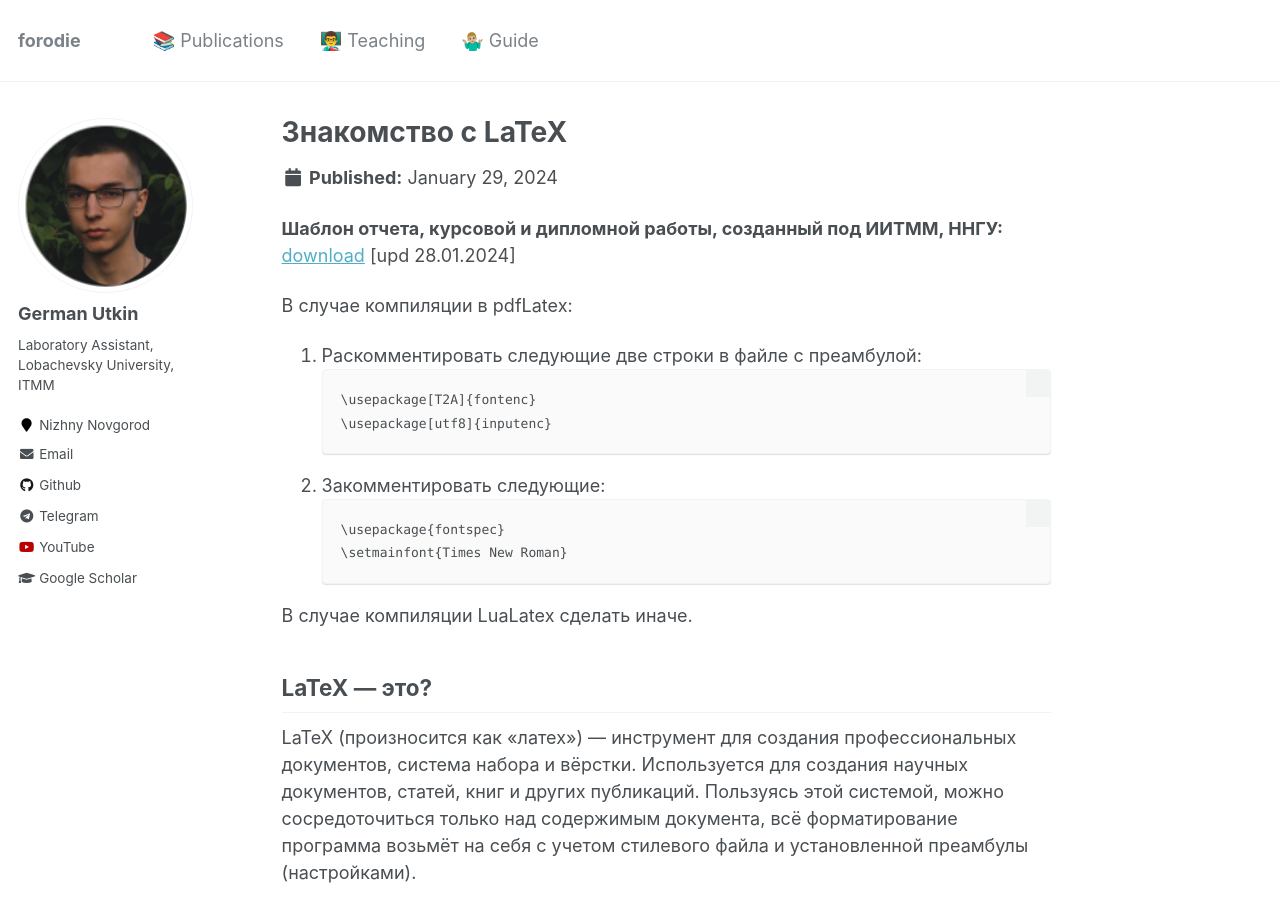
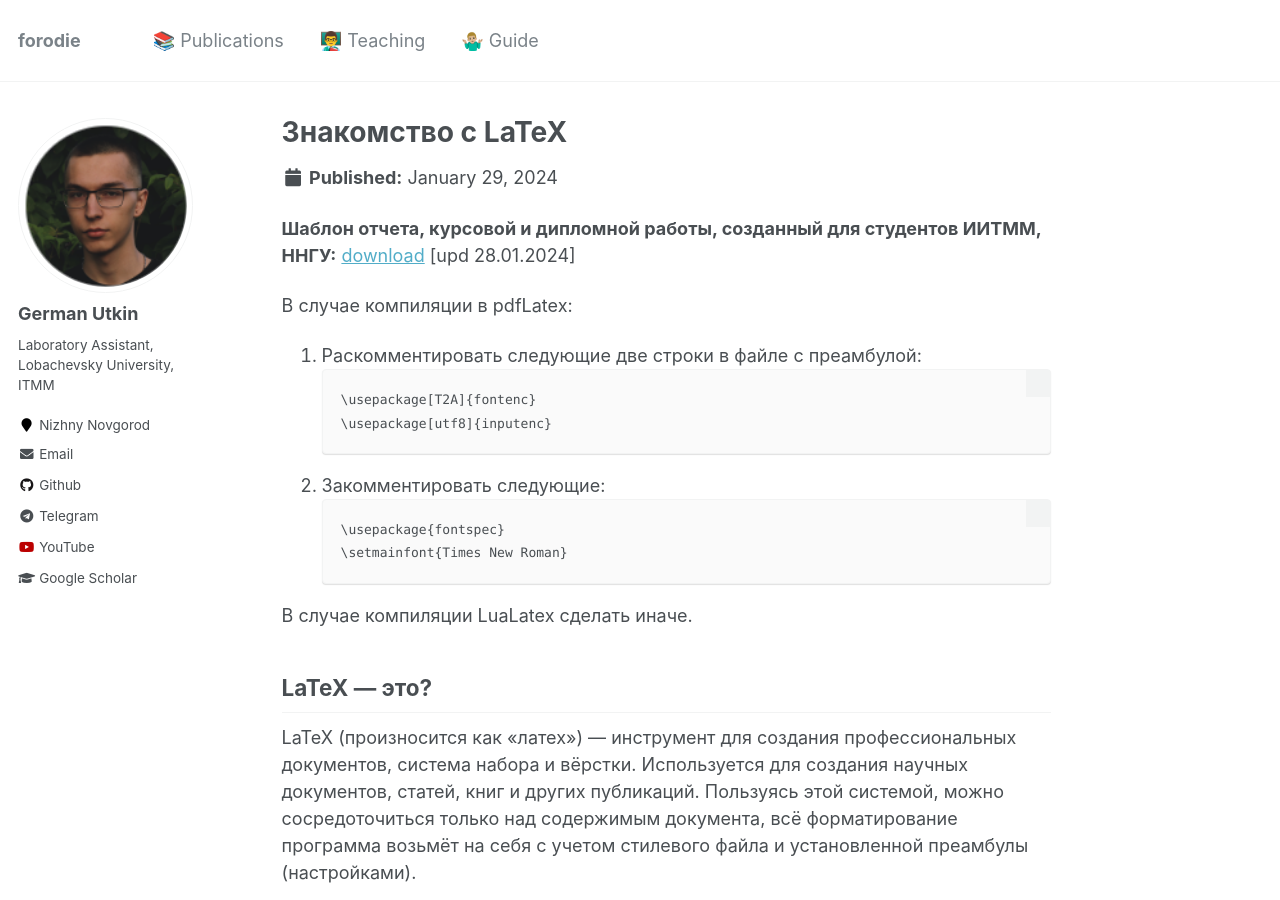
Before and after one commit to forodie/forodie.github.io, a Jekyll site: the page built from _guide/LaTeX.md, in a window 1280 px wide and 900 px high. Built offline with Jekyll 4.4.1, drawn with Linux system fonts in a browser that asks for light colours.

Commit message:
Update LaTeX.md

```diff
--- a/_guide/LaTeX.md
+++ b/_guide/LaTeX.md
@@ -5,7 +5,7 @@ permalink: /guide/Latex
 excerpt: #'This paper is about the number 1. The number 2 is left for future work.'
 venue: #'Journal 1'
 ---
-**Шаблон отчета, курсовой и дипломной работы, созданный под ИИТММ, ННГУ:** [download](https://github.com/forodie/forodie.github.io/raw/main/files/VKR.zip) [upd 28.01.2024]
+**Шаблон отчета, курсовой и дипломной работы, созданный для студентов ИИТММ, ННГУ:** [download](https://github.com/forodie/forodie.github.io/raw/main/files/VKR.zip) [upd 28.01.2024]
 
 В случае компиляции в pdfLatex:
 1. Раскомментировать следующие две строки в файле с преамбулой:
```
